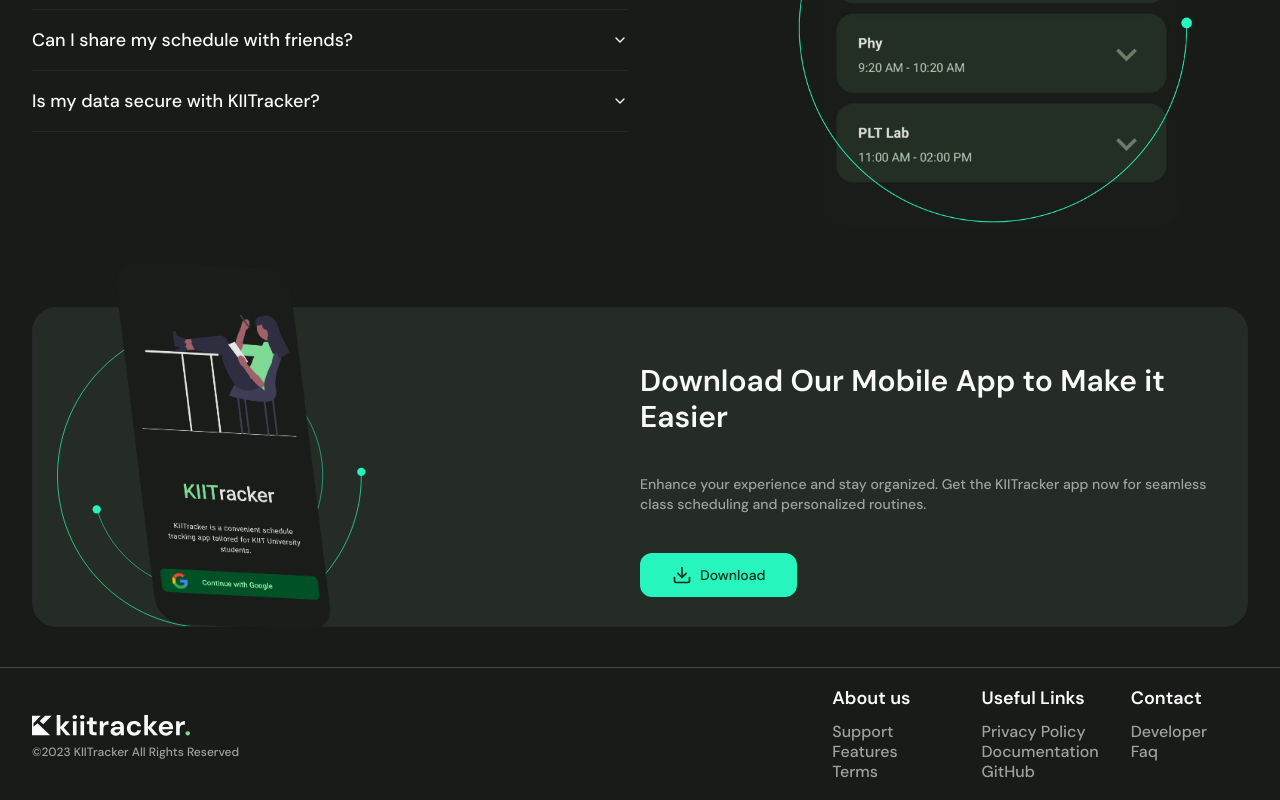
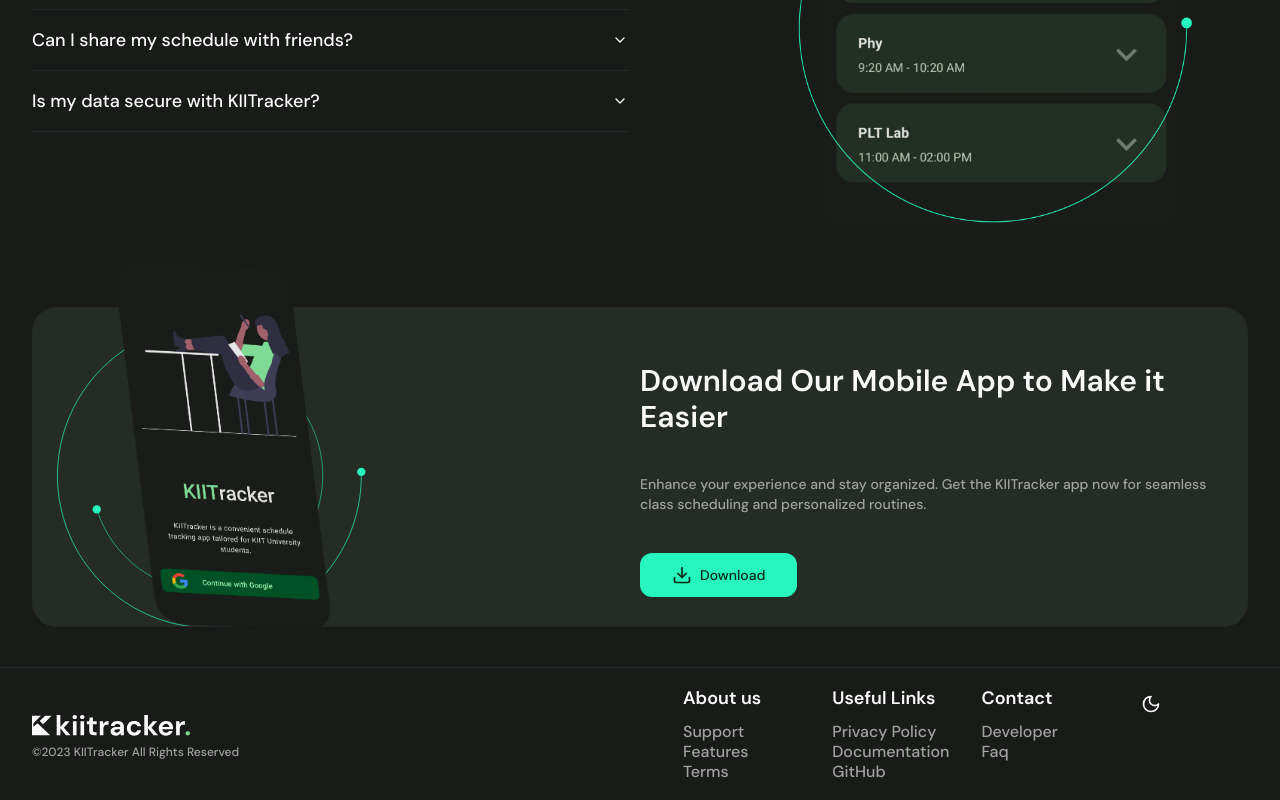
Before and after one commit to dead8309/kiitracker, a Next.js app: page / in a window 1280 px wide. Shown: the part 2248-3048 px from the top of the page. Built offline with nearby package versions, Linux system fonts and the light colour scheme; no server answers.

Commit message:
started using theme toggle(again)

```diff
--- a/components/site-footer.tsx
+++ b/components/site-footer.tsx
@@ -1,13 +1,12 @@
 import Link from "next/link"
-import { ExternalLinkIcon } from "lucide-react"
-
 import { siteConfig } from "@/config/site"
 
 import { Icons } from "./icons"
+import { ThemeToggle } from "./theme-toggle"
 
 export function SiteFooter() {
   return (
-    <footer className="mt-10 py-4 border-t border-Neutrals/neutrals-11">
+    <footer className="mt-10 py-4 border-t border-border">
       <div className="container flex flex-col md:items-center md:justify-between gap-4 md:flex-row">
         <div className="flex flex-col">
           <Link href="/">
@@ -18,7 +17,7 @@
           </span>
         </div>
 
-        <div className="grid grid-cols-2 sm:grid-cols-3 gap-4 md:gap-8">
+        <div className="grid grid-cols-2 sm:grid-cols-4 gap-4 md:gap-8">
           {siteConfig.footerLinks.map((link) => (
             <div key={link.title}>
               <h4 className="text-lg font-semibold">{link.title}</h4>
@@ -40,6 +39,7 @@
               </div>
             </div>
           ))}
+          <ThemeToggle />
         </div>
       </div>
     </footer>
```
